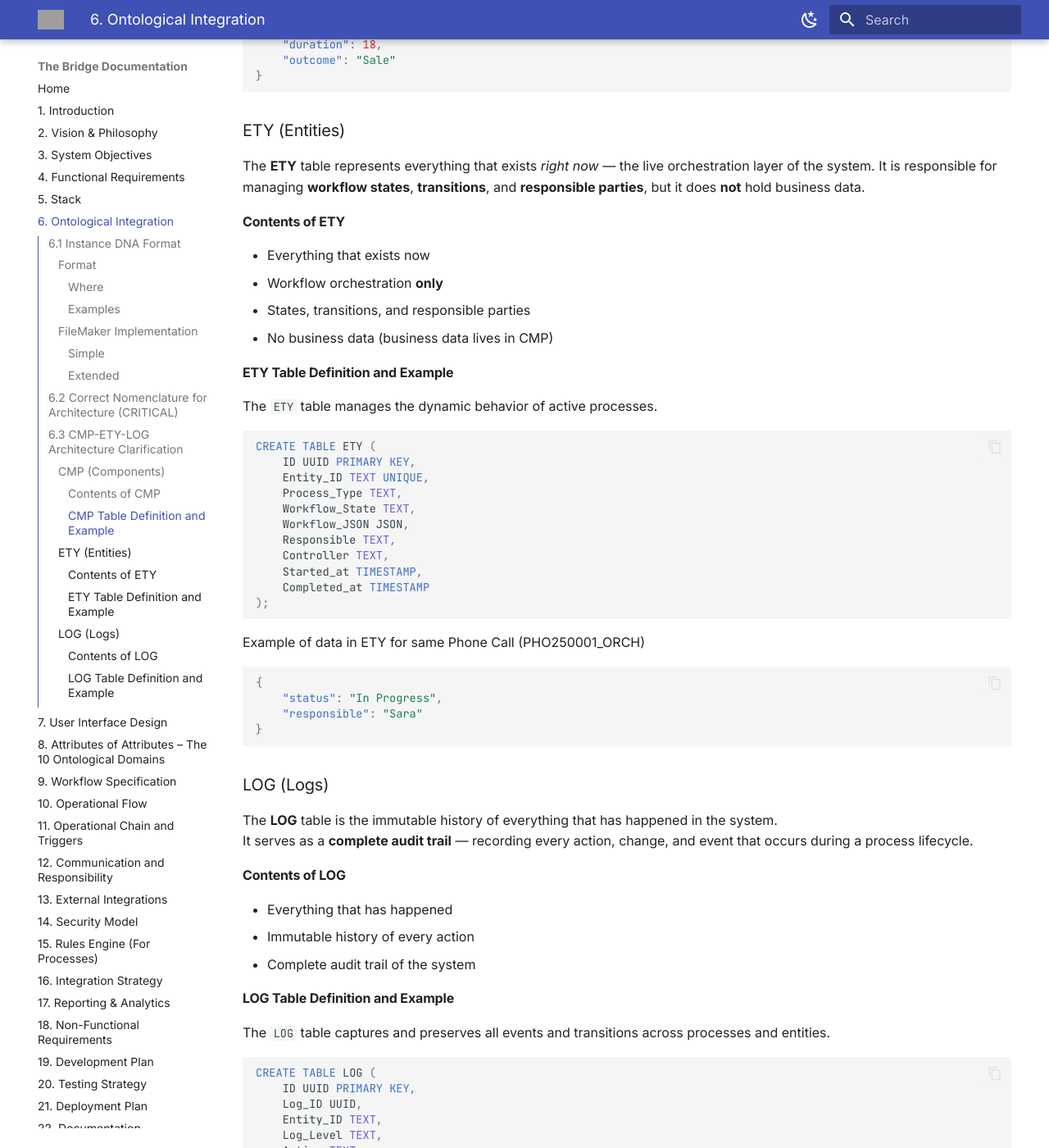
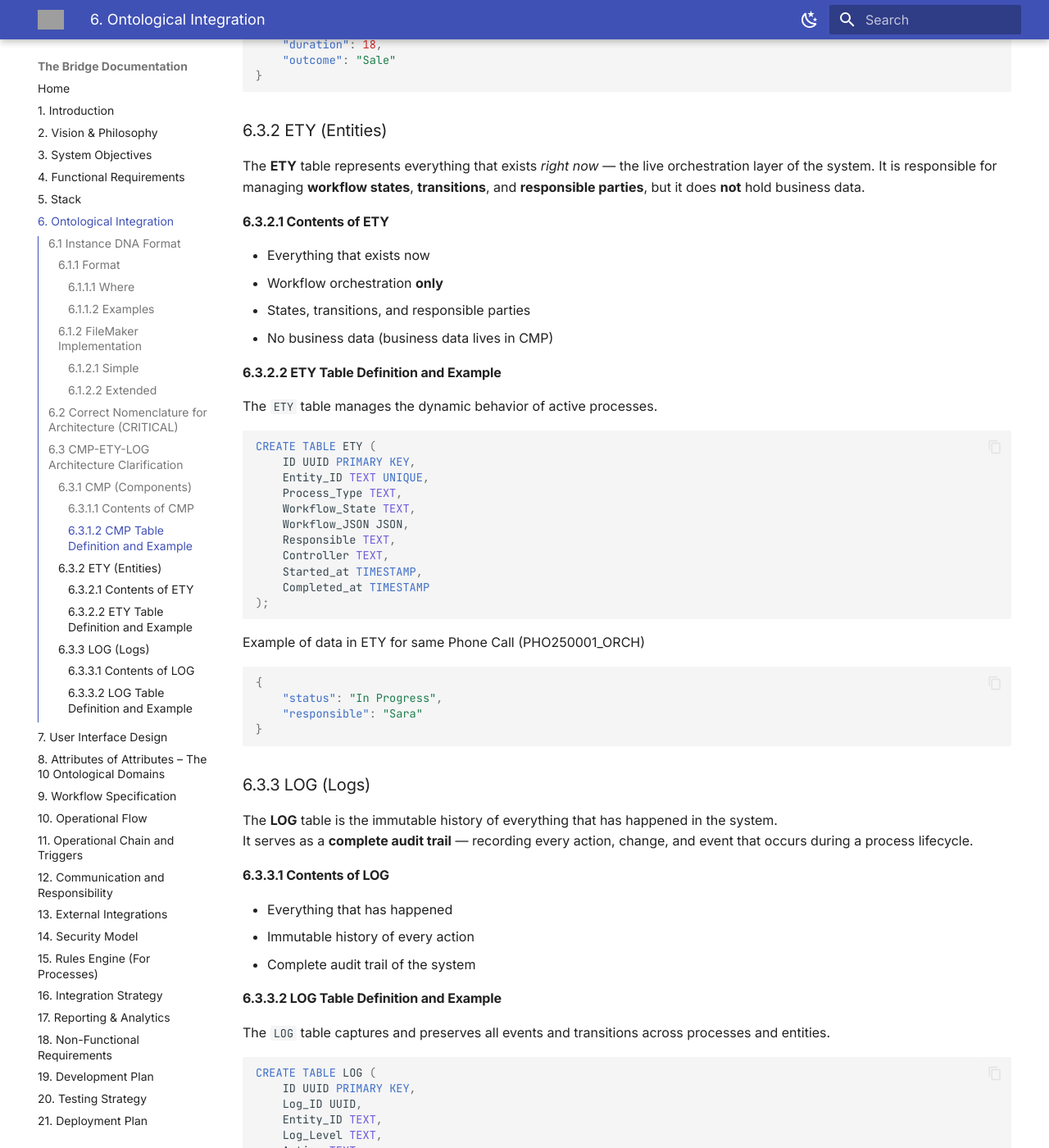
Before and after one commit to caufero/thebridge-docs, an MkDocs documentation site: the page built from docs/06-ontological-integration.md, in a window 1280 px wide and 1400 px high, scrolled down 2558 px. Shown: the whole window at 82% size. Built offline with MkDocs 1.6.1 and Material for MkDocs 9.7.7, drawn with Linux system fonts in a browser that asks for light colours; some of the changed text lies outside the part shown; grey boxes are pictures that could not be loaded.

Commit message:
Update 06-ontological-integration.md

````diff
--- a/docs/06-ontological-integration.md
+++ b/docs/06-ontological-integration.md
@@ -2,16 +2,16 @@
 
 ## 6.1 Instance DNA Format
 
-### Format
+### 6.1.1 Format
 `PRXYYNNNN`
 
-#### Where
+#### 6.1.1.1 Where
 - `PRX` → 3-letter **process code** (e.g., `TSK`, `RCH`, `TEH`, `PHO`, `OFC`, `BOM`, etc.)
 - `YY` → **Year** (e.g., `25` for 2025)
 - `NNNN` → **Sequential number** with anti-collision logic for multi-user environments.
   Starts at 4 digits and automatically expands as needed.
 
-#### Examples
+#### 6.1.1.2 Examples
 - `PHO250001` → First phone call in 2025
 - `PHO259999` → 9999th phone call
 - `PHO2510000` → 10,000th phone call (auto-expands to 5 digits)
@@ -19,16 +19,16 @@
 
 ---
 
-### FileMaker Implementation
+### 6.1.2 FileMaker Implementation
 
-#### Simple
+#### 6.1.2.1 Simple
 ```filemaker
 DNA_Generator = "PHO" & Right ( Year ; 2 ) & SerialIncrement ( PHO_Counter ; 4 )
 
 // SerialIncrement automatically manages digit overflow
 ```
 
-#### Extended
+#### 6.1.2.2 Extended
 ```filemaker
 # Generate unique DNA code for PHO
 Set Variable [$year; Value: Right(Year(Get(CurrentDate)); 2)]
@@ -66,17 +66,17 @@ Together, they ensure that *every operation in the system is observable, traceab
 
 ## 6.3 CMP-ETY-LOG Architecture Clarification
 
-### CMP (Components)
+### 6.3.1 CMP (Components)
 
 The **CMP** table is the foundation of the system. It contains *everything that can exist* — both **process templates** and **real instances** that hold business data.
 
-#### Contents of CMP
+#### 6.3.1.1 Contents of CMP
 - Process templates (e.g., `PROC_PHO`, `PROC_RCH`)
 - Real instances with business data and attributes (e.g., `PHO250001` with customer name, duration, etc.)
 - Attributes
 - Meta-attributes
 
-#### CMP Table Definition and Example
+#### 6.3.1.2 CMP Table Definition and Example
 The `CMP` table stores both templates and instances in a unified, flexible structure.
 
 ```sql
@@ -103,17 +103,17 @@ Example of Instance_JSON in CMP (Phone Call: PHO250001)
 }
 ```
 
-### ETY (Entities)
+### 6.3.2 ETY (Entities)
 
 The **ETY** table represents everything that exists *right now* — the live orchestration layer of the system. It is responsible for managing **workflow states**, **transitions**, and **responsible parties**, but it does **not** hold business data.
 
-#### Contents of ETY
+#### 6.3.2.1 Contents of ETY
 - Everything that exists now
 - Workflow orchestration **only**
 - States, transitions, and responsible parties
 - No business data (business data lives in CMP)
 
-#### ETY Table Definition and Example
+#### 6.3.2.2 ETY Table Definition and Example
 The `ETY` table manages the dynamic behavior of active processes.
 
 ```sql
@@ -138,17 +138,17 @@ Example of data in ETY for same Phone Call (PHO250001_ORCH)
 }
 ```
 
-### LOG (Logs)
+### 6.3.3 LOG (Logs)
 
 The **LOG** table is the immutable history of everything that has happened in the system.
 It serves as a **complete audit trail** — recording every action, change, and event that occurs during a process lifecycle.
 
-#### Contents of LOG
+#### 6.3.3.1 Contents of LOG
 - Everything that has happened
 - Immutable history of every action
 - Complete audit trail of the system
 
-#### LOG Table Definition and Example
+#### 6.3.3.2 LOG Table Definition and Example
 The `LOG` table captures and preserves all events and transitions across processes and entities.
 
 ```sql
````
